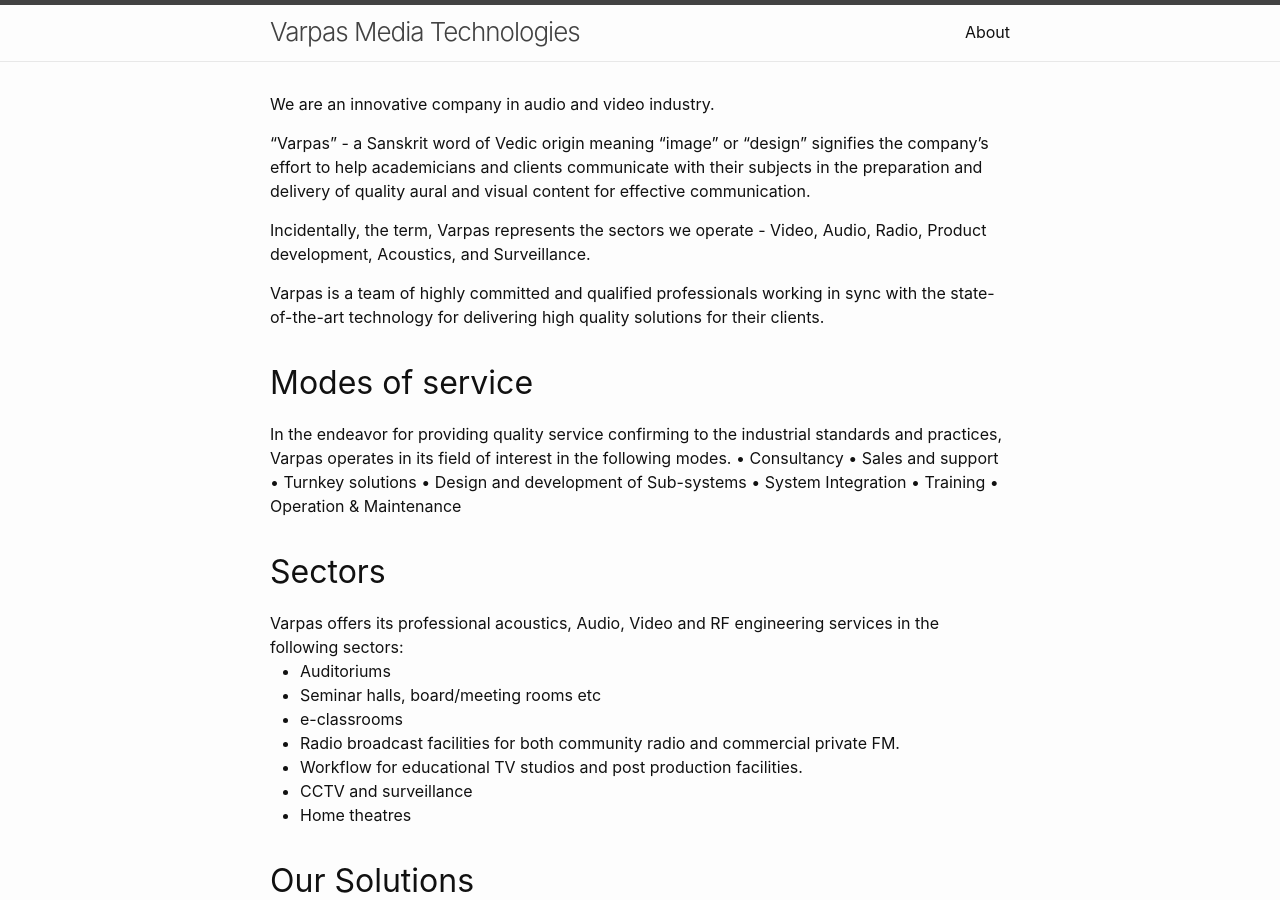
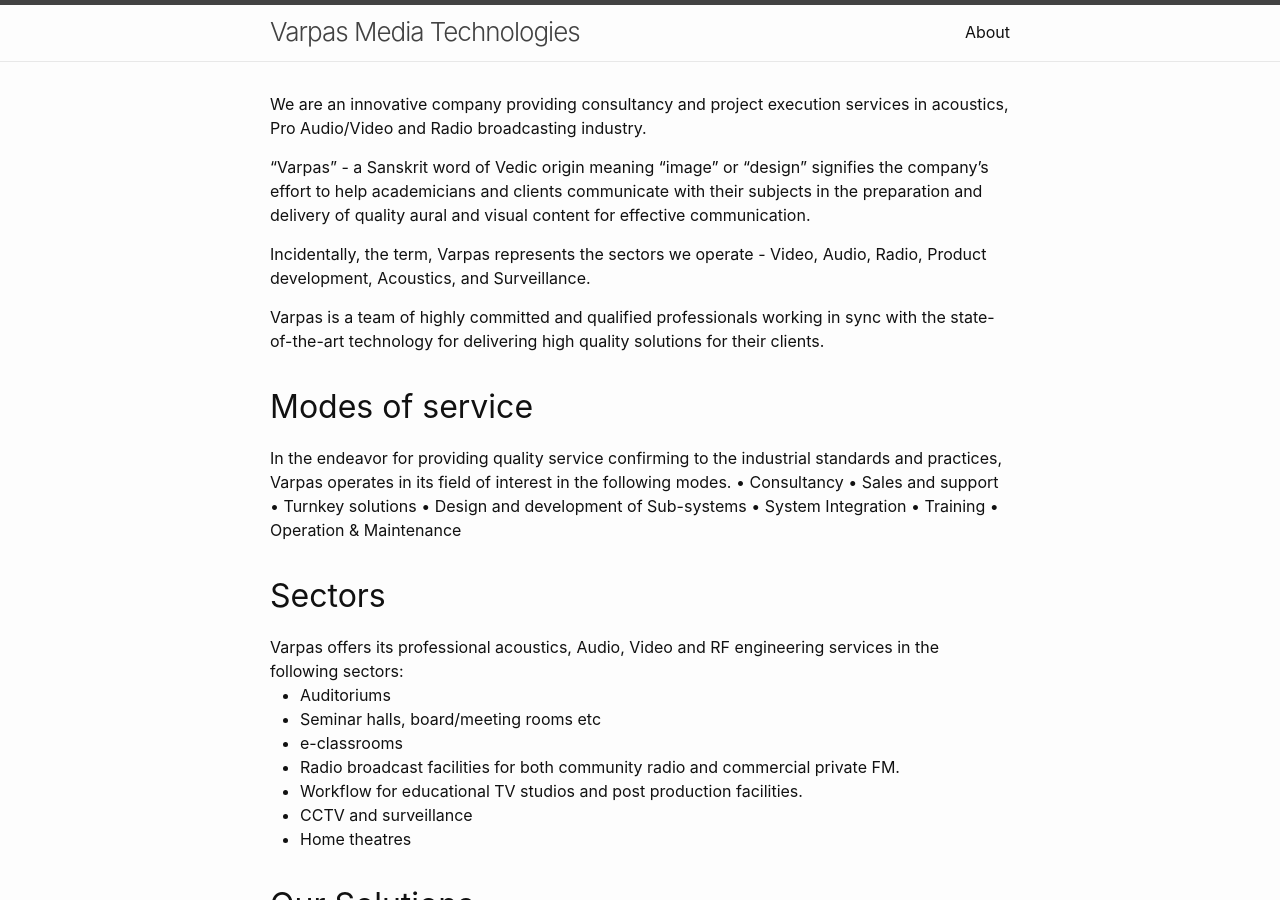
Before and after one commit to VarpasMedia/VarpasMedia.github.io, a Jekyll site: the page built from index.md, in a window 1280 px wide and 900 px high. Built offline with Jekyll 4.4.1, drawn with Linux system fonts in a browser that asks for light colours.

Commit message:
Update home.html

```diff
--- a/_layouts/home.html
+++ b/_layouts/home.html
@@ -8,7 +8,7 @@ layout: default
   {%- endif -%}
 
   <div class="post-content e-content">
-    <p>We are an innovative company in audio and video industry.</p>
+    <p>We are an innovative company providing consultancy and project execution services in acoustics, Pro Audio/Video and Radio broadcasting industry.</p>
 
   <p>“Varpas” - a Sanskrit word of Vedic origin meaning “image”  or “design” signifies the company’s effort to
     help academicians and clients communicate with their subjects in the preparation and delivery of quality
```
